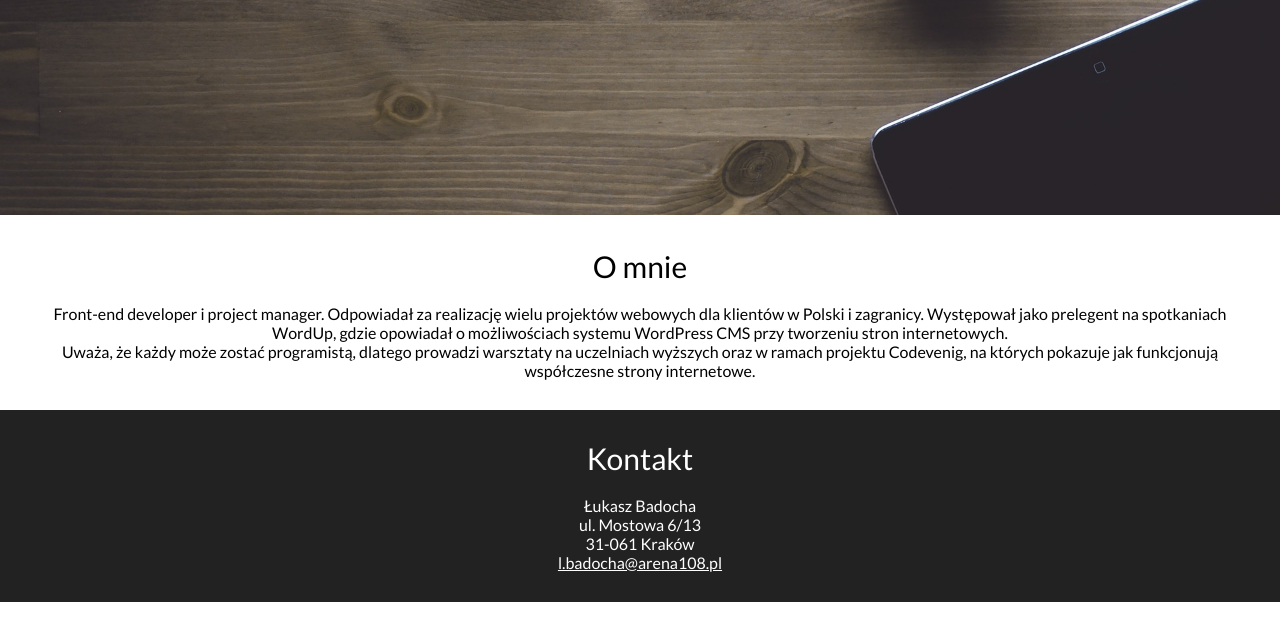
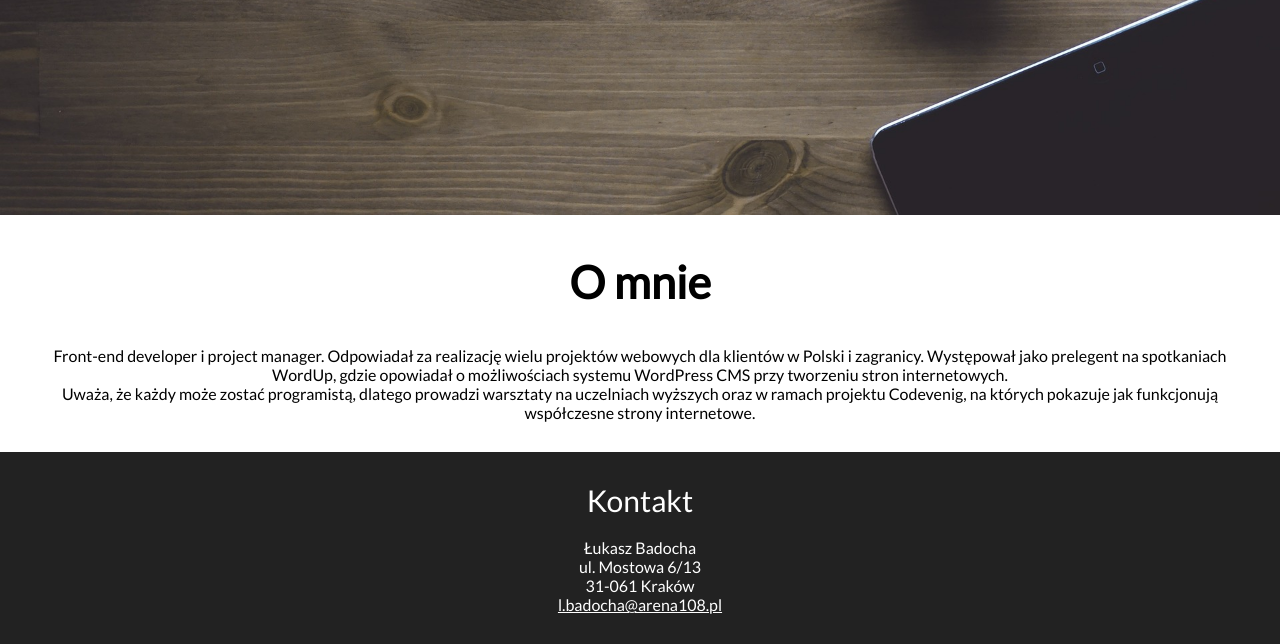
Before and after one commit to Kwiatq/html5, a plain HTML site: page projekt-do-poprawy/index.html in a window 1280 px wide. Shown: the part 705-1349 px from the top of the page. Before the commit the page ends 1307 px from the top, so only its background shows below. Drawn offline with Linux system fonts and the light colour scheme.

Commit message:
section err

```diff
--- a/projekt-do-poprawy/index.html
+++ b/projekt-do-poprawy/index.html
@@ -26,7 +26,7 @@
   </header>
 
   <section id="about">
-    <div id="about-header" >O mnie</div>
+    <div id="about-header" ><h2>O mnie</h2></div>
     <div class="about-content">Front-end developer i project manager. Odpowiadał za realizację wielu projektów webowych dla klientów w Polski i zagranicy. Występował jako prelegent na spotkaniach WordUp, gdzie opowiadał o możliwościach systemu WordPress CMS przy tworzeniu stron internetowych.
     <br />
 
```
